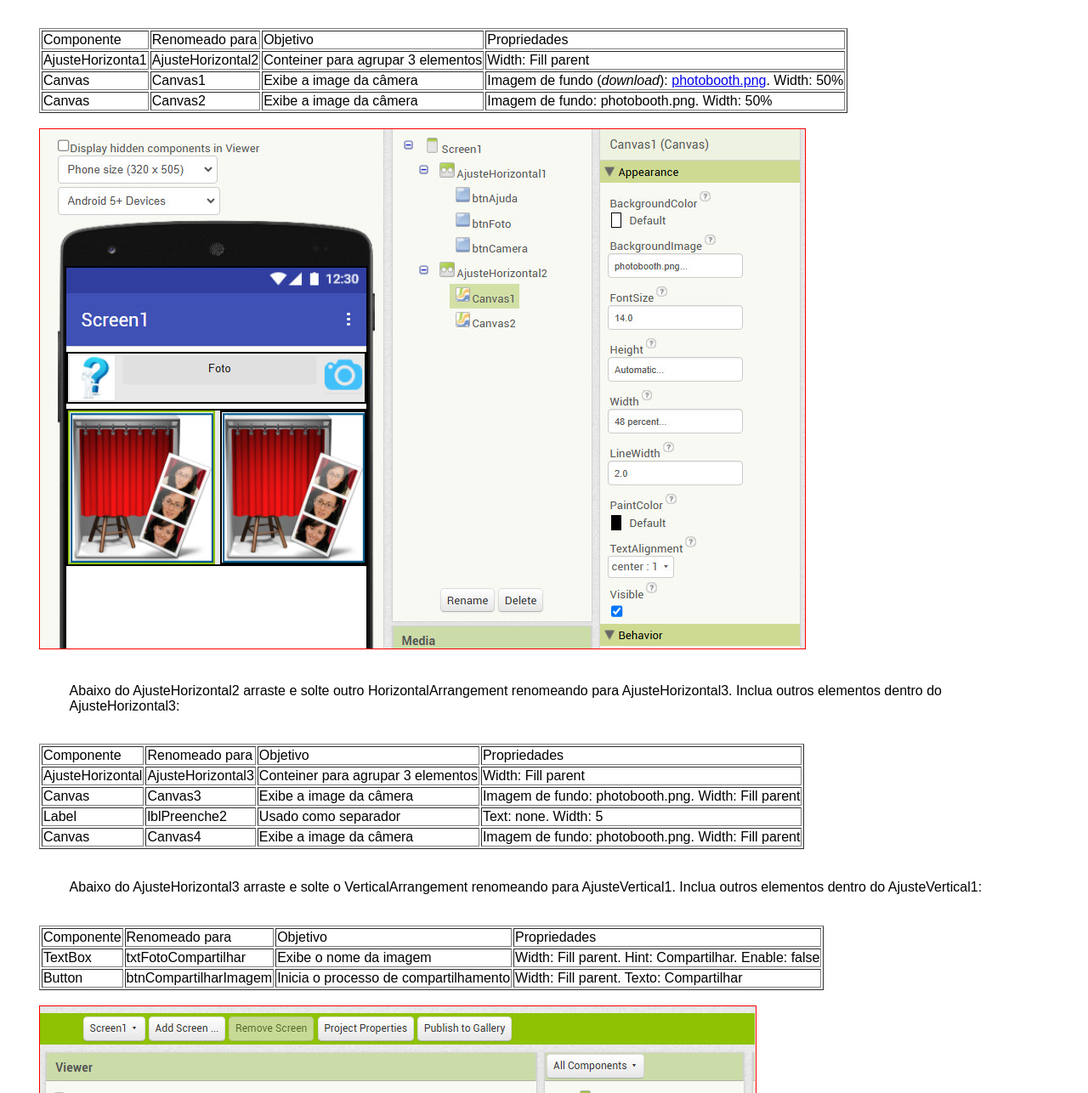
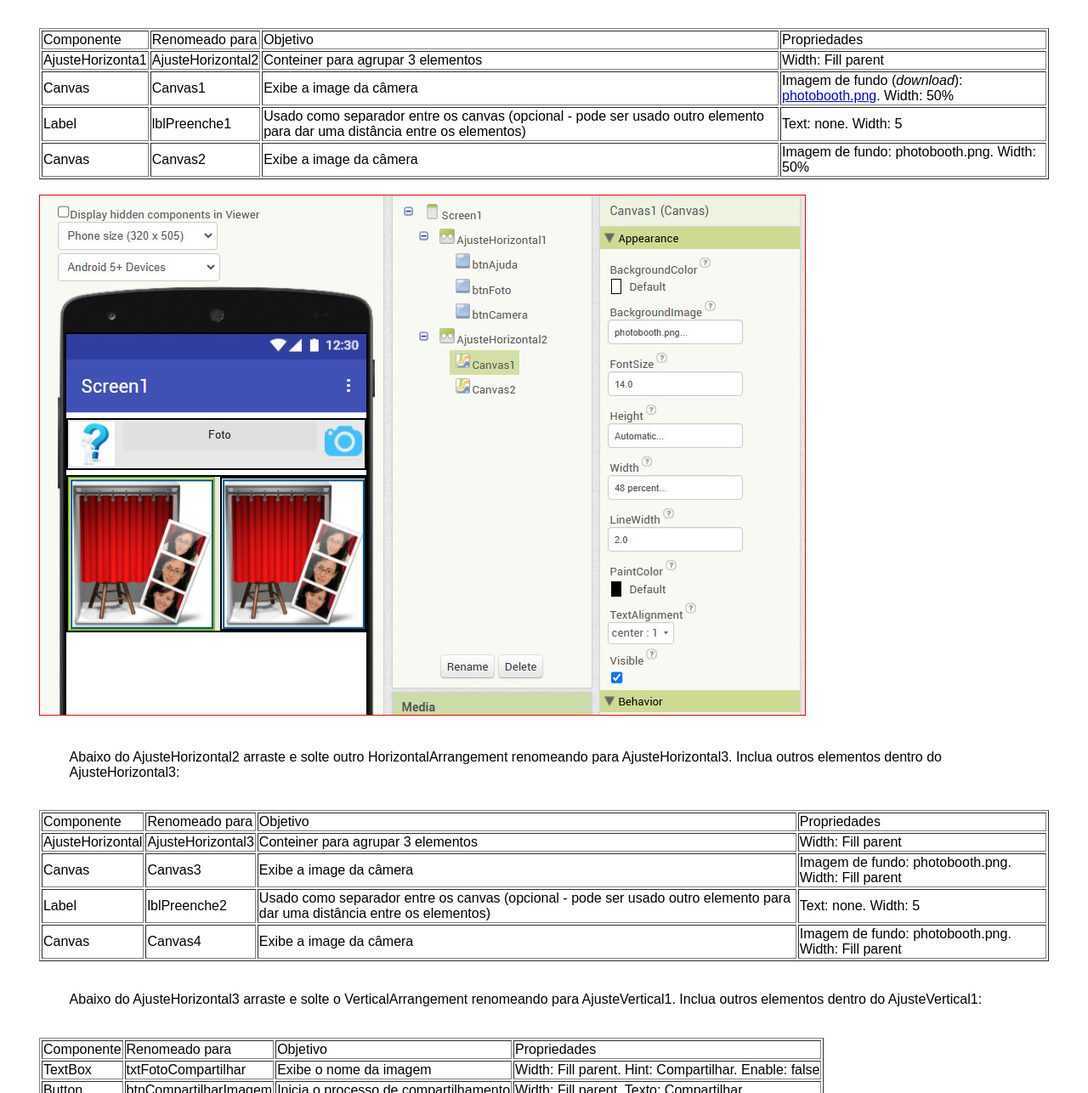
Before and after one commit to mfujita/mfujita.github.io, a plain HTML site: page PhotoBooth/PhotoBooth.html in a window 1280 px wide. Shown: the part 1154-2440 px from the top of the page at 85% size. Drawn offline with Linux system fonts and the light colour scheme.

Commit message:
Update PhotoBooth.html
Explanation to give some space between canvas elements.

```diff
--- a/PhotoBooth/PhotoBooth.html
+++ b/PhotoBooth/PhotoBooth.html
@@ -40,6 +40,7 @@
 			<tr><td>Componente</td> <td>Renomeado para</td> <td>Objetivo</td> <td>Propriedades</td></tr>
 			<tr><td>AjusteHorizonta1</td> <td>AjusteHorizontal2</td> <td>Conteiner para agrupar 3 elementos</td> <td>Width: Fill parent</td></tr>
 			<tr><td>Canvas</td> <td>Canvas1</td> <td>Exibe a image da câmera</td> <td>Imagem de fundo (<i>download</i>): <a href="photobooth.png" target="_blank">photobooth.png</a>. Width: 50%</td></tr>
+			<tr><td>Label</td> <td>lblPreenche1</td> <td>Usado como separador entre os canvas (opcional - pode ser usado outro elemento para dar uma distância entre os elementos)</td> <td>Text: none. Width: 5</td></tr>
 			<tr><td>Canvas</td> <td>Canvas2</td> <td>Exibe a image da câmera</td> <td>Imagem de fundo: photobooth.png. Width: 50%</td></tr>
 		</table>
 
@@ -51,7 +52,7 @@
 			<tr><td>Componente</td> <td>Renomeado para</td> <td>Objetivo</td> <td>Propriedades</td></tr>
 			<tr><td>AjusteHorizontal</td> <td>AjusteHorizontal3</td> <td>Conteiner para agrupar 3 elementos</td> <td>Width: Fill parent</td></tr>
 			<tr><td>Canvas</td> <td>Canvas3</td> <td>Exibe a image da câmera</td> <td>Imagem de fundo: photobooth.png. Width: Fill parent</td></tr>
-			<tr><td>Label</td> <td>lblPreenche2</td> <td>Usado como separador</td> <td>Text: none. Width: 5</td></tr>
+			<tr><td>Label</td> <td>lblPreenche2</td> <td>Usado como separador entre os canvas (opcional - pode ser usado outro elemento para dar uma distância entre os elementos)</td> <td>Text: none. Width: 5</td></tr>
 			<tr><td>Canvas</td> <td>Canvas4</td> <td>Exibe a image da câmera</td> <td>Imagem de fundo: photobooth.png. Width: Fill parent</td></tr>
 		</table>
 
```
